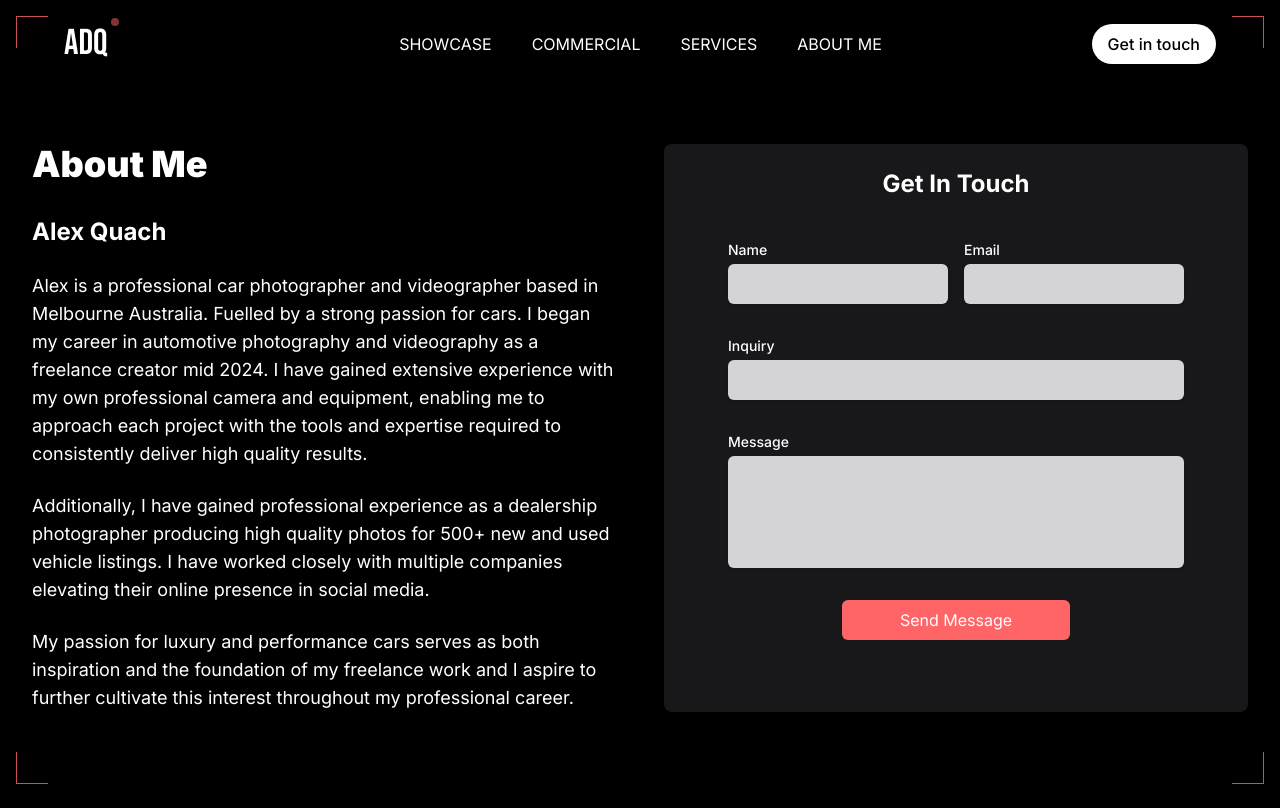
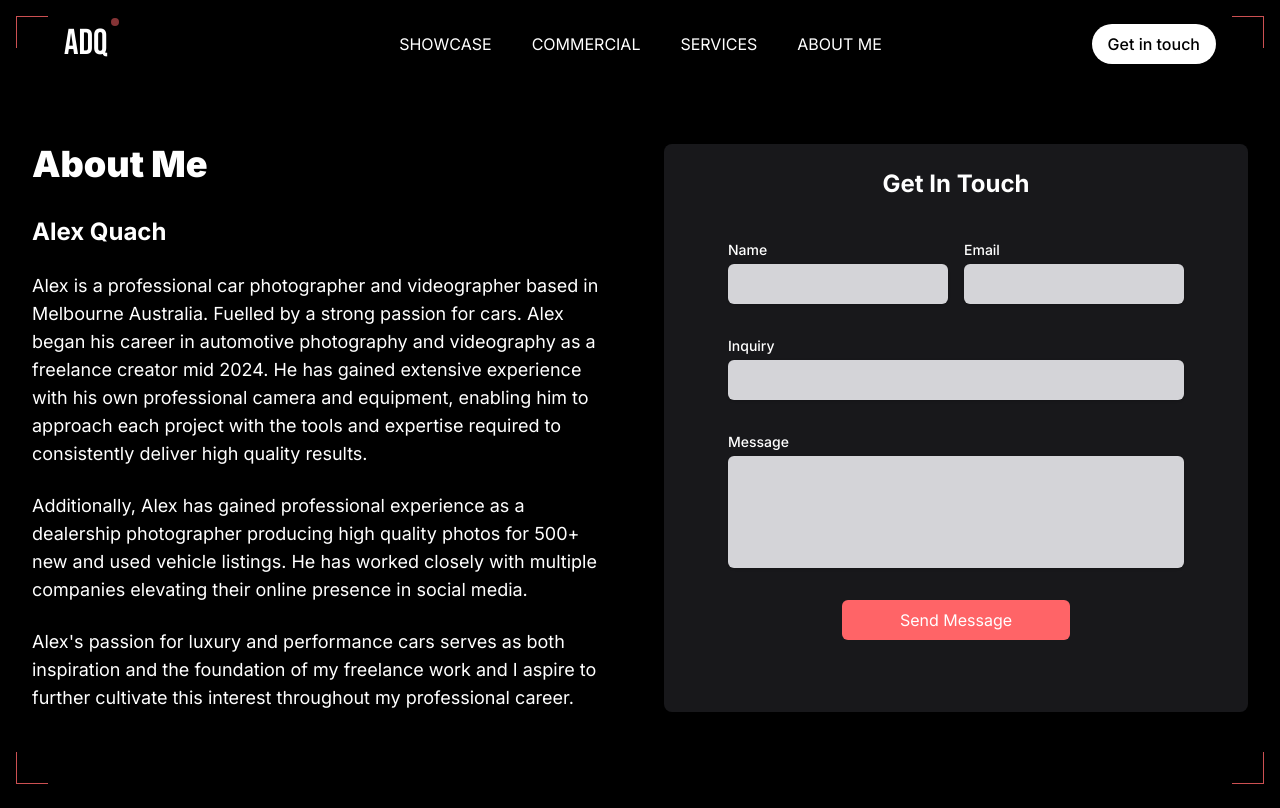
Before and after one commit to ekpk-1/adqMedia, a React (Vite) app: page /about in a window 1280 px wide. Built offline with nearby package versions, Linux system fonts and the light colour scheme.

Commit message:
Update AboutMePage to use third-person perspective for consistency and clarity in the biography section.

```diff
--- a/src/pages/AboutMePage.jsx
+++ b/src/pages/AboutMePage.jsx
@@ -19,29 +19,29 @@ const AboutMePage = () => {
                                 <p className="text-lg">
                                     Alex is a professional car photographer and
                                     videographer based in Melbourne Australia.
-                                    Fuelled by a strong passion for cars. I
-                                    began my career in automotive photography
+                                    Fuelled by a strong passion for cars. Alex
+                                    began his career in automotive photography
                                     and videography as a freelance creator mid
-                                    2024. I have gained extensive experience
-                                    with my own professional camera and
-                                    equipment, enabling me to approach each
+                                    2024. He has gained extensive experience
+                                    with his own professional camera and
+                                    equipment, enabling him to approach each
                                     project with the tools and expertise
                                     required to consistently deliver high
                                     quality results.
                                 </p>
 
                                 <p className="text-lg">
-                                    Additionally, I have gained professional
+                                    Additionally, Alex has gained professional
                                     experience as a dealership photographer
                                     producing high quality photos for 500+ new
-                                    and used vehicle listings. I have worked
+                                    and used vehicle listings. He has worked
                                     closely with multiple companies elevating
                                     their online presence in social media.
                                 </p>
 
                                 <p className="text-lg">
-                                    My passion for luxury and performance cars
-                                    serves as both inspiration and the
+                                    Alex's passion for luxury and performance
+                                    cars serves as both inspiration and the
                                     foundation of my freelance work and I aspire
                                     to further cultivate this interest
                                     throughout my professional career.
```
